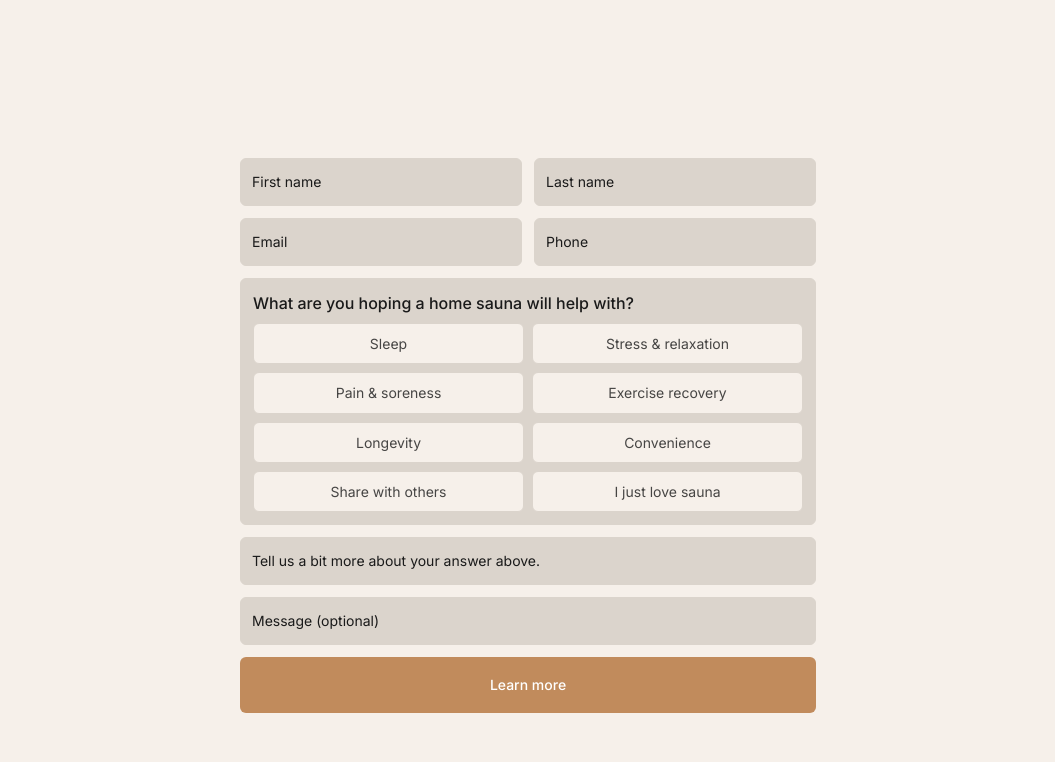
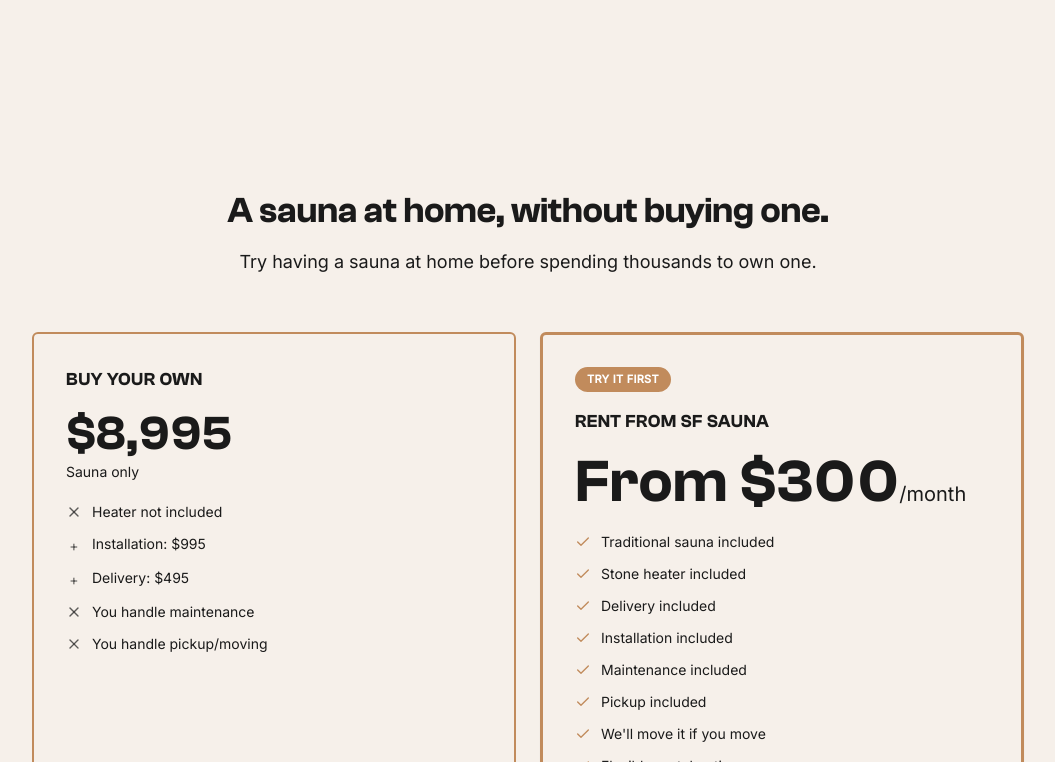
Before and after one commit to aryzach/aryzach.github.io, a React (Vite) app: page /reserve-traditional-landing in a window 1280 px wide. Shown: the part 2658-3420 px from the top of the page, without its empty margins (112-1167 px from the left). Built offline with nearby package versions, Linux system fonts and the light colour scheme.

Commit message:
Changes
Co-authored-by: aryzach <30701475+aryzach@users.noreply.github.com>

```diff
--- a/src/pages/ReserveTraditionalLanding.tsx
+++ b/src/pages/ReserveTraditionalLanding.tsx
@@ -265,6 +265,7 @@ const ReserveTraditionalLanding = () => {
       <LandingHero />
       <ReviewWall className="bg-background" />
       <LandingGallery />
+      <RentVsBuySection />
 
       <section className="container mx-auto px-4 py-16">
         <ContactLeadForm
```
